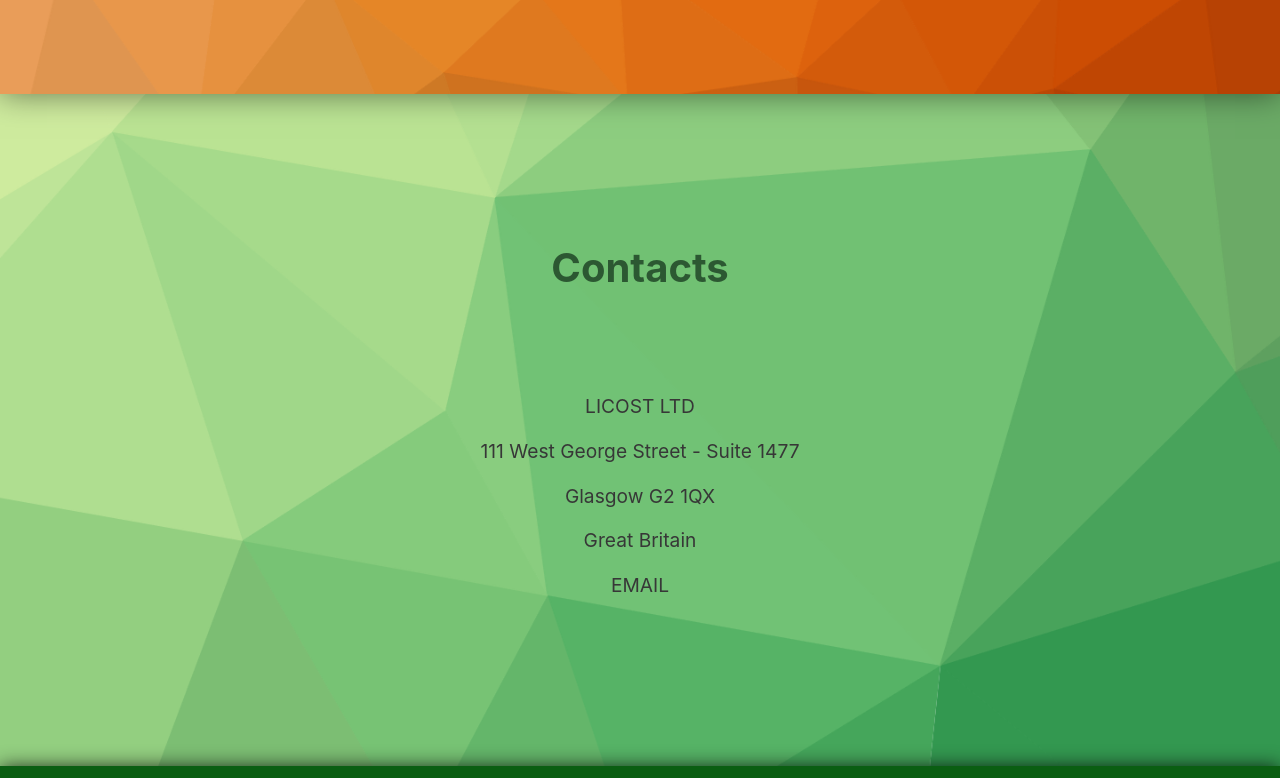
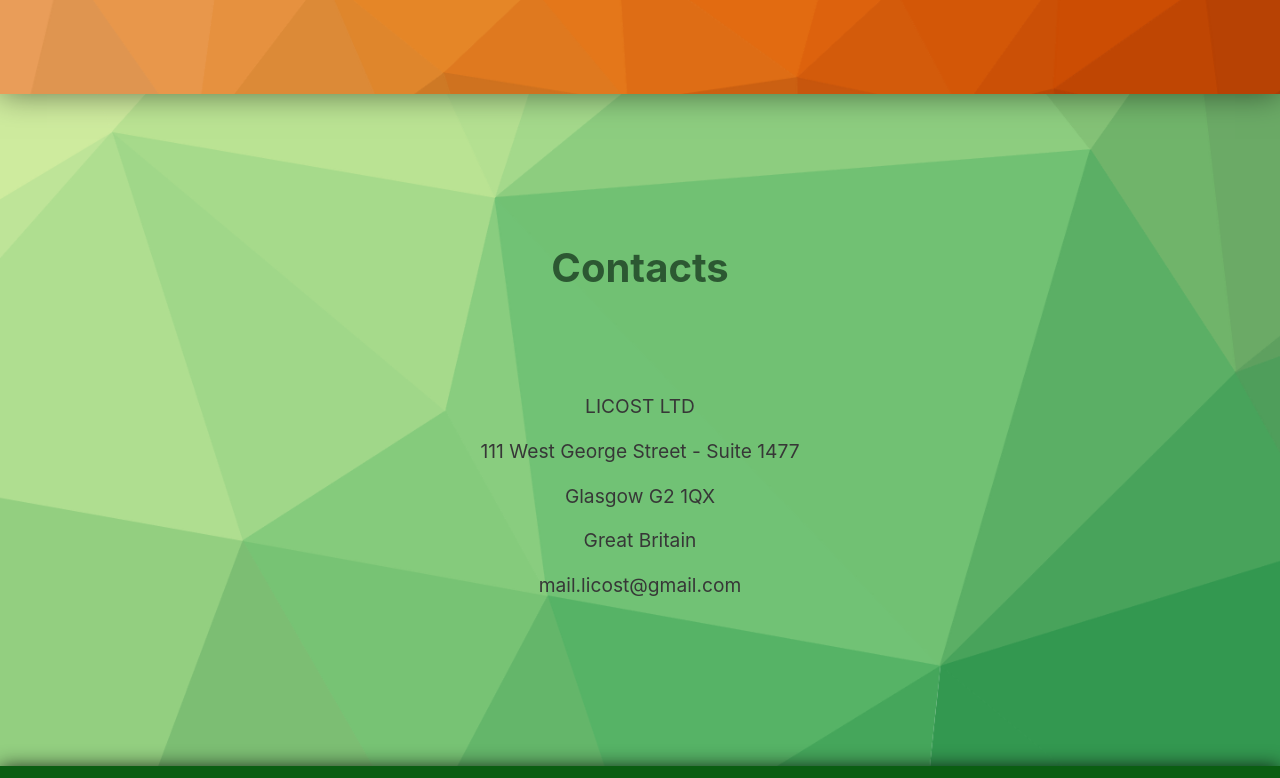
Before and after one commit to licostgroup/licost, a website: page index.html in a window 1280 px wide. Shown: the part 2227-3005 px from the top of the page. Drawn offline with nearby package versions, Linux system fonts and the light colour scheme.

Commit message:
email and errors fixes

```diff
--- a/index.html
+++ b/index.html
@@ -49,13 +49,13 @@
         <!-- <div class="overlay"></div> -->
         <h1>Licost</h1>
         <h2>With passion for Greens</h2>
-        <a href="mailto:youremailaddress"><div class="contact-us">CONTACT US</div></a>
+        <a href="mailto:mail.licost@gmail.com"><div class="contact-us">CONTACT US</div></a>
     </div>
 
     <div id="about" class="scroll-section">
         <div class="about-container">
                 <h1>About us</h1>
-        <p>For a long time, Licost remains one of the market leaders in the distribution of fruits and vegetables. Our significant working experience and partner network ensure the best quality of the delivered products and optimal prices. Quality control is an essential part of our daily operations, which make Licost a trustworthy company, recognised on the territory of the European Union and Russian Federation. Among our customers are some large chain retailers such as Monetka (Ltd Element-Trade) and Magnit (JSC Tander). At the moment we are negotiation cooperation with Auchan Holding and X5 Retail Group.</p>
+        <p>For a long time, Licost has been remaining one of the market leaders in the distribution of fruits and vegetables. Our significant working experience and partner network ensure the best quality of the delivered products and optimal prices. Quality control is an essential part of our daily operations, which makes Licost a trustworthy company, recognised on the territory of the European Union and Russian Federation. Among our customers are some large chain retailers such as Monetka (Ltd Element-Trade) and Magnit (JSC Tander). At the moment we are negotiating cooperation with Auchan Holding and X5 Retail Group.</p>
         </div>
 
     </div>
@@ -94,7 +94,7 @@
             <p>111 West George Street - Suite 1477</p>
             <p>Glasgow G2 1QX</p>
             <p>Great Britain</p>
-            <p>EMAIL</p>
+            <p>mail.licost@gmail.com</p>
         </div>
     </div>
 
```
